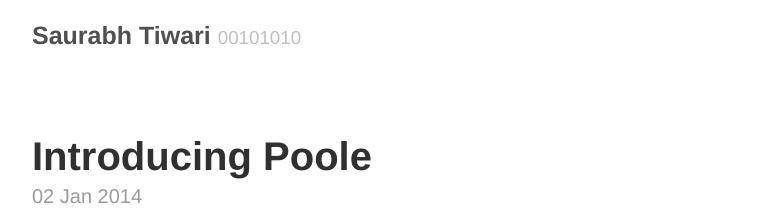
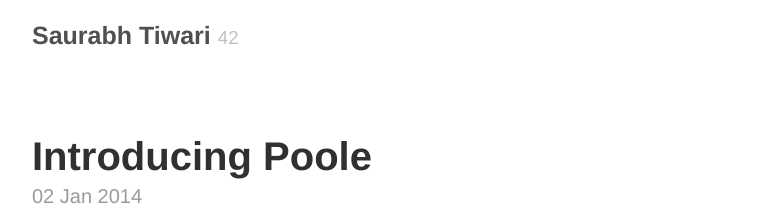
Before and after one commit to neo7/neo7.github.io, a Jekyll site: the page built from index.html, in a window 1280 px wide. Shown: the top 221 px of the page, without its empty margins (248-1031 px from the left). Built offline with Jekyll 4.4.1, drawn with Linux system fonts in a browser that asks for light colours; the list of posts is cut into pages by our own code.

```diff
--- a/_config.yml
+++ b/_config.yml
@@ -4,7 +4,7 @@
 
 # Setup
 title:            Saurabh Tiwari
-tagline:          "00101010"
+tagline:          0b101010
 url:              http://www.neo7.in
 paginate:         1
 baseurl:          /
```
